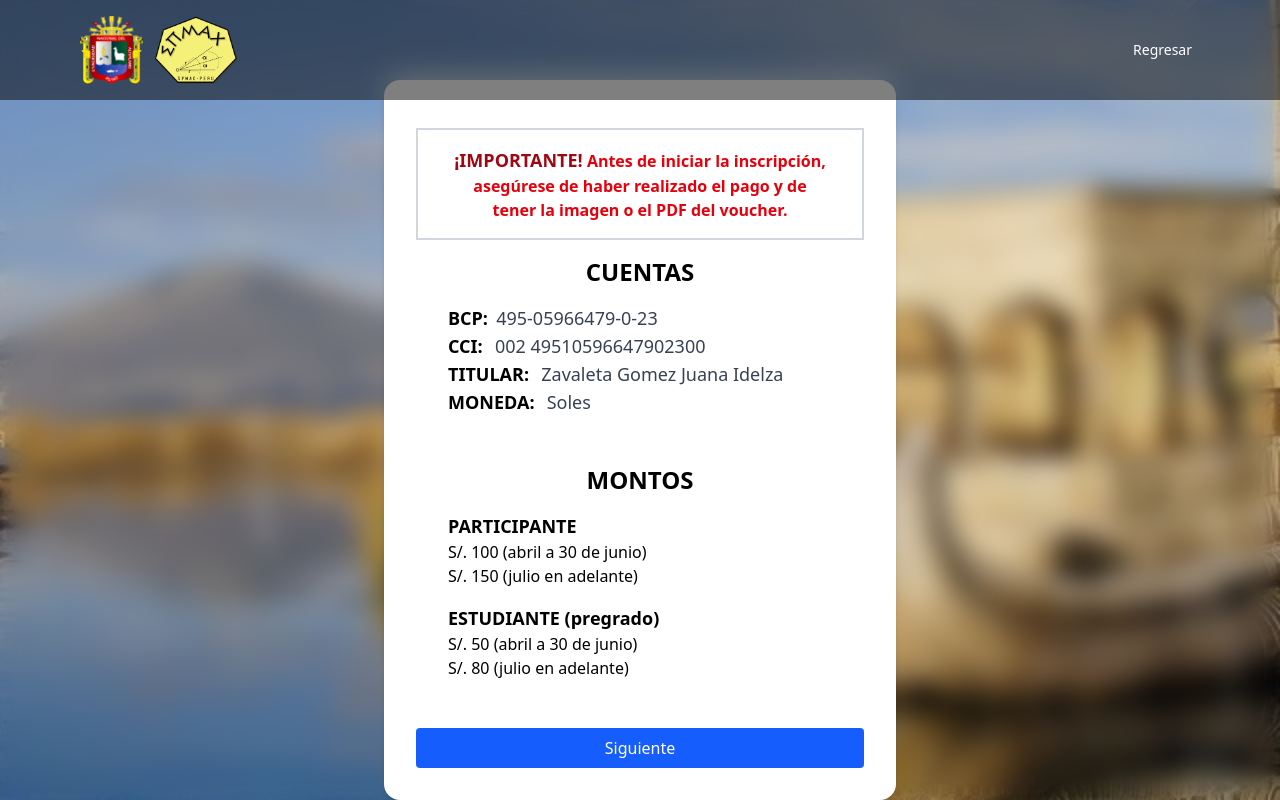
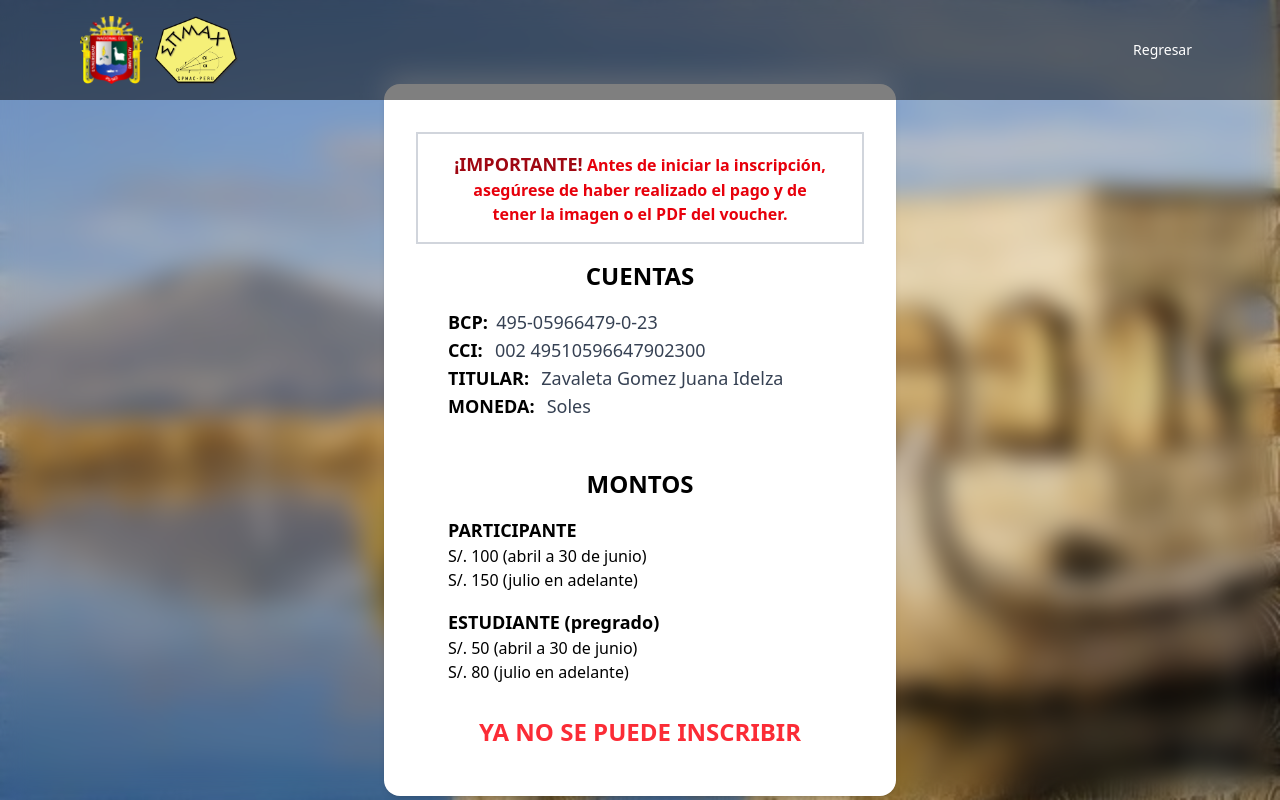
Before and after one commit to AdderlyMendoza/congreso-fismat, a Django app: page /registro/ in a window 1280 px wide. Run offline with Django 4.2, Linux system fonts and the light colour scheme; style sheets or scripts are compiled from the project's sources; some libraries are stand-ins or nearby versions.

Commit message:
desactivando inscripciones

```diff
--- a/registro/templates/registro/registro.html
+++ b/registro/templates/registro/registro.html
@@ -97,10 +97,12 @@
                     <h2>S/. 80 (julio en adelante)</h2>
                 </div>
 
-                <button type="button" id="nextStep1"
-                    class="mt-4 w-full bg-blue-600 text-white py-2 px-4 rounded hover:bg-blue-700">
+                {% comment %} <button type="button" id="nextStep1"
+                    class="mt-4 w-full bg-blue-600 text-white py-2 px-4 rounded hover:bg-blue-700 cursor-none" disabled>
                     Siguiente
-                </button>
+                </button> {% endcomment %}
+
+                <h1 class="text-center text-2xl font-bold mb-4 text-red-500">YA NO SE PUEDE INSCRIBIR</h1>
 
             </div>
 
--- a/web/templates/web/pagWeb.html
+++ b/web/templates/web/pagWeb.html
@@ -96,10 +96,10 @@
             <!-- Botón de inscripción -->
             <div class="absolute top-1/2 mt-40 sm:mt-20 w-full flex justify-center" data-aos="zoom-in">
 
-                <button
+                {% comment %} <button
                     class="px-4 py-2 text-white text-lg bg-red-500 mt-15 font-semibold z-10 rounded-2xl cursor-pointer hover:bg-red-600 font-semibold">
                     <a href="registro/">INSCRIBETE AHORA</a>
-                </button>
+                </button> {% endcomment %}
 
             </div>
 
```
